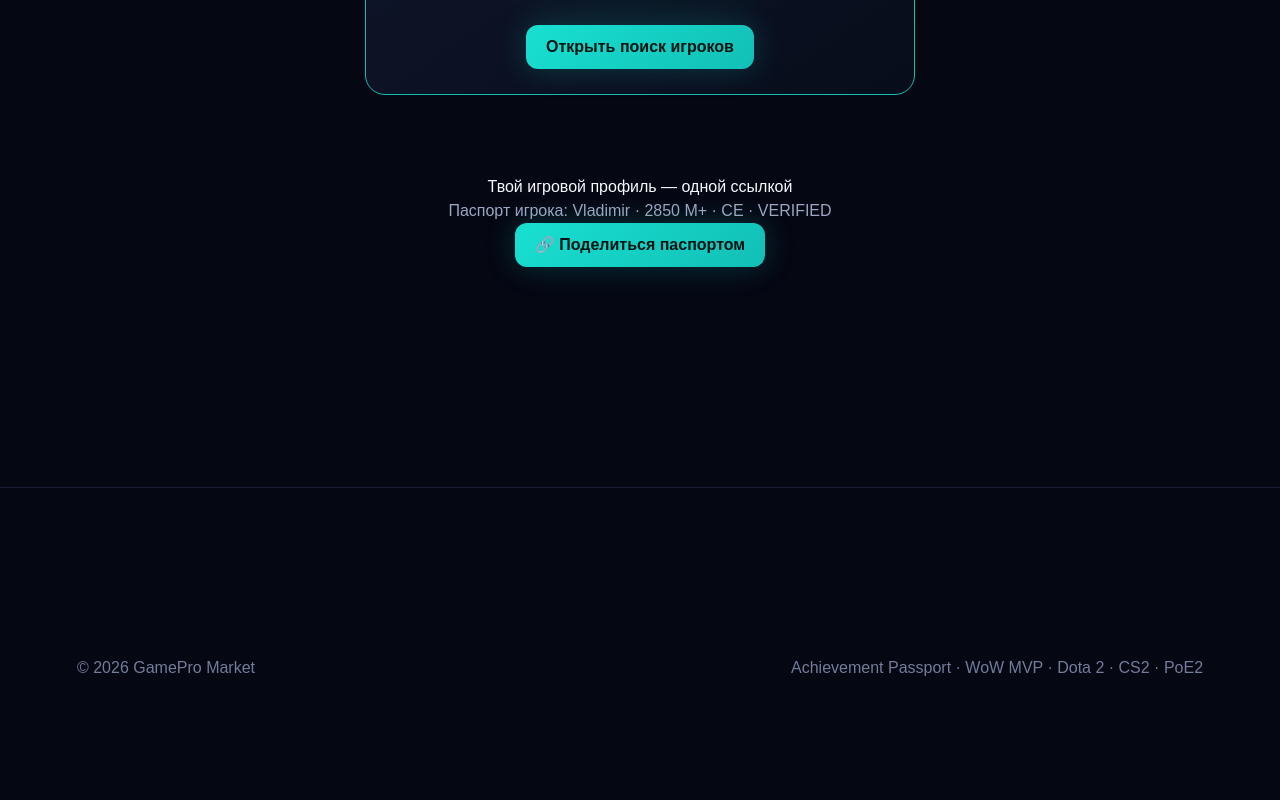
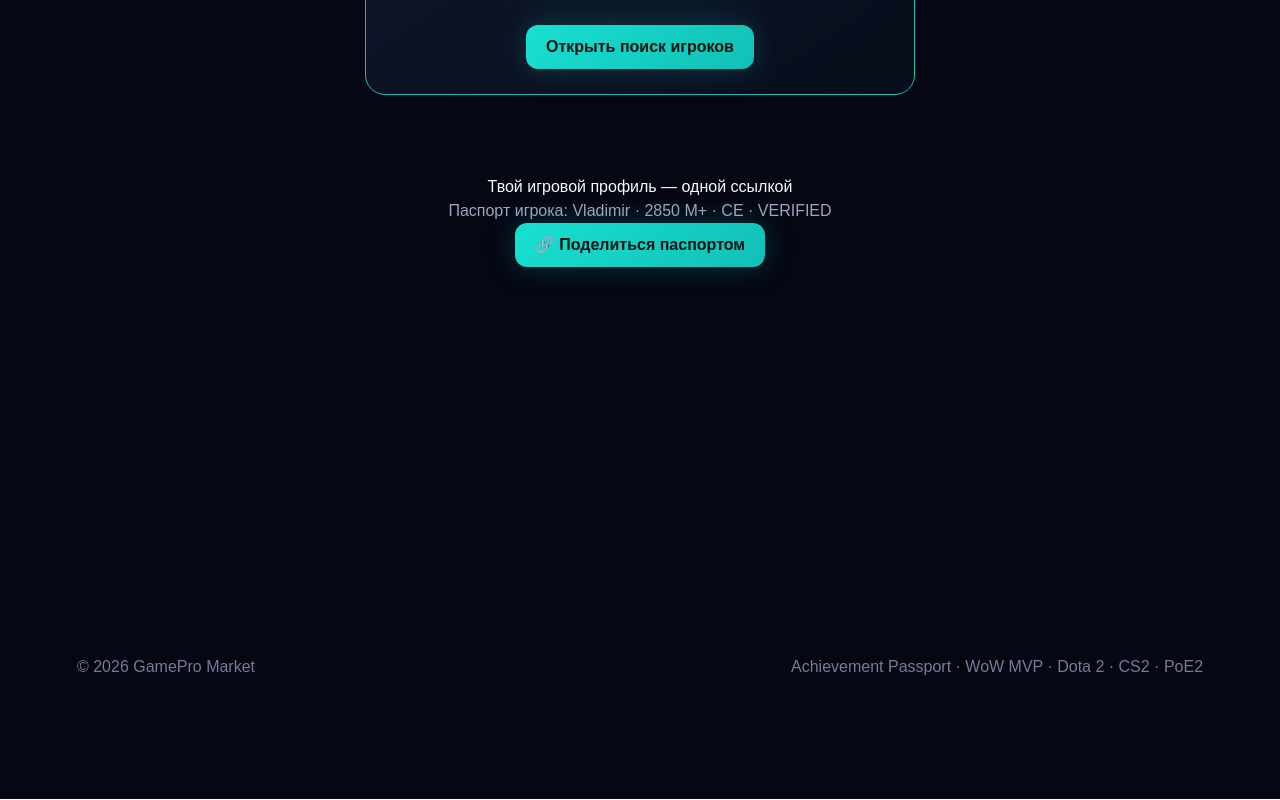
Before and after one commit to vesttrading/gamepro-market, a Next.js app: page / in a window 1280 px wide. Shown: the part 4184-4984 px from the top of the page. Built offline with nearby package versions, Linux system fonts and the light colour scheme; no server answers.

Commit message:
Remove top border from footer styles

```diff
--- a/app/globals.css
+++ b/app/globals.css
@@ -562,5 +562,6 @@ section#guilds div[class*="jsx-"] {
     div[class*="footer"] {
         margin-top: 140px !important;    /* Отодвигаем надписи ниже от Гильдий */
         padding-bottom: 60px !important;  /* Делаем аккуратный отступ до самого края экрана */
+        border-top: none !important;     /* Убираем ту самую тонкую разделительную линию */
     }
 }
```
